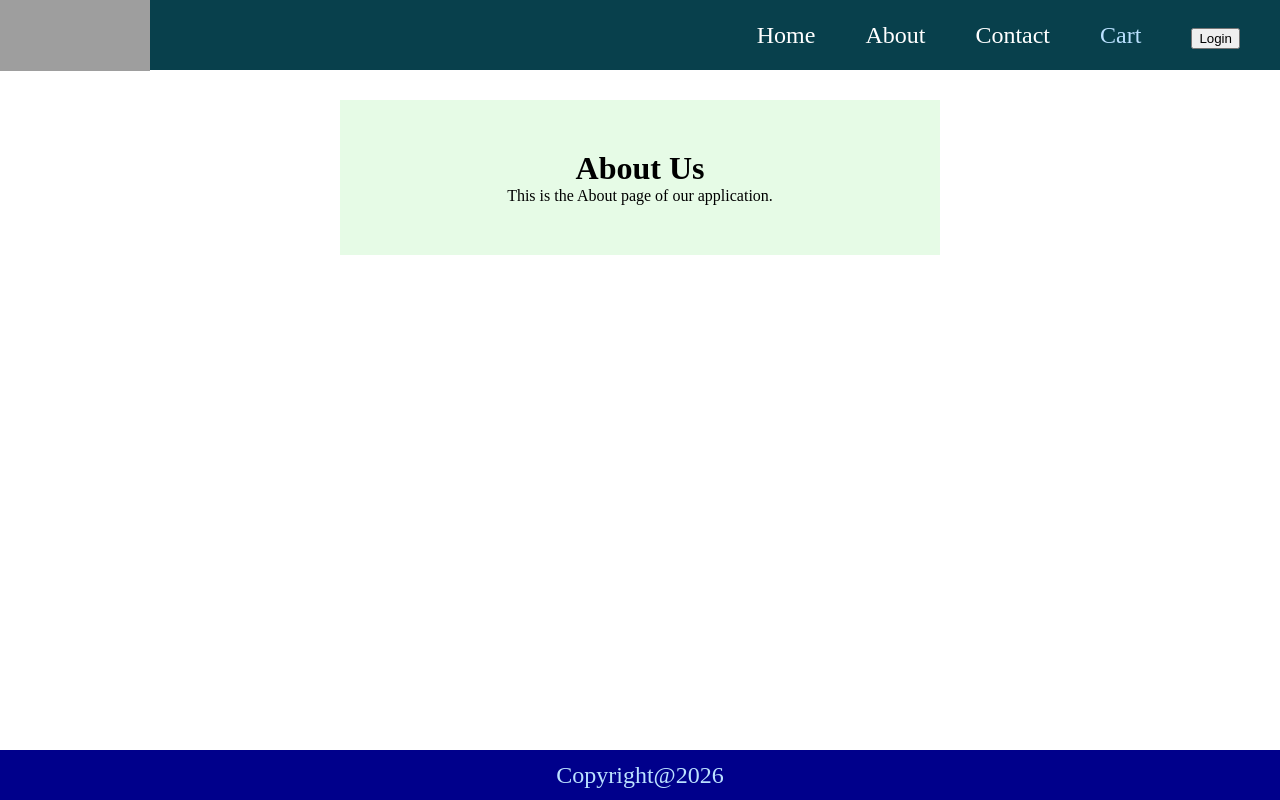
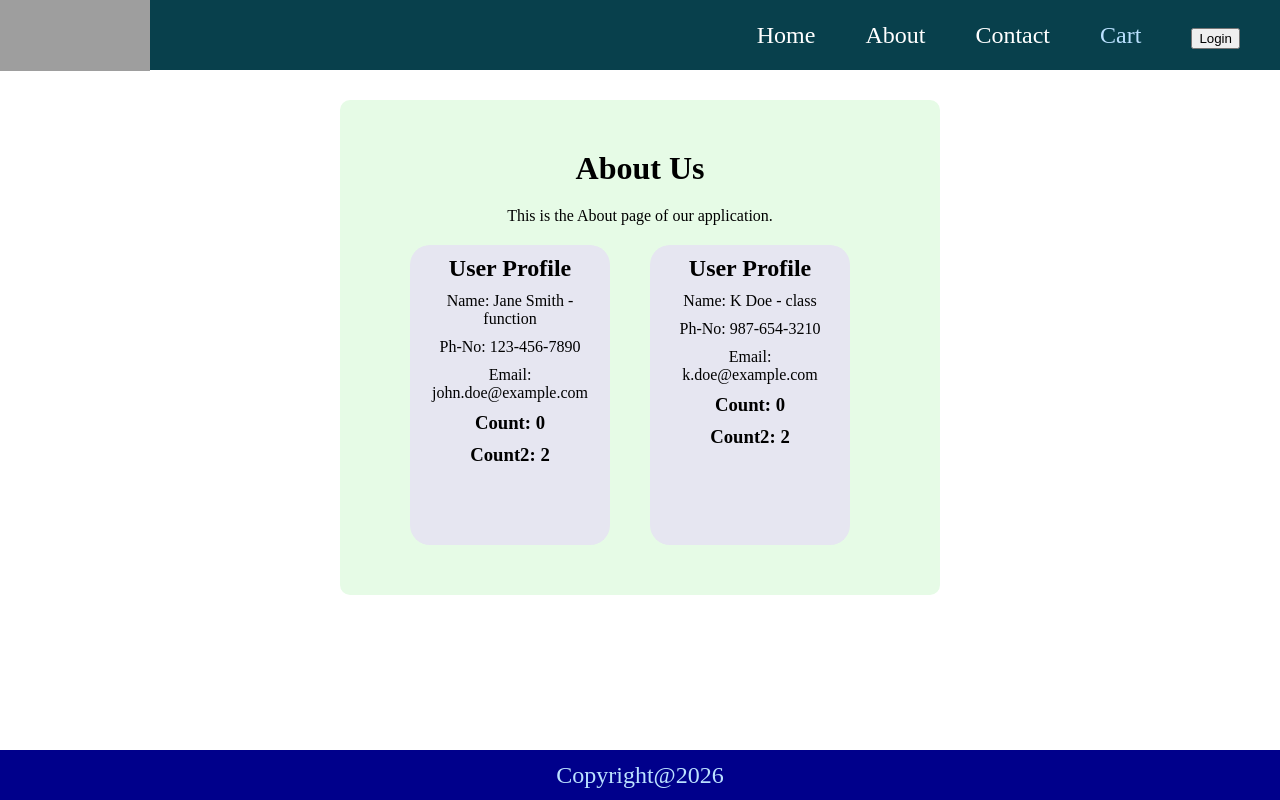
Before and after one commit to shivani3200/NamasteReact, a React (Vite) app: page /about in a window 1280 px wide. Built offline with nearby package versions, Linux system fonts and the light colour scheme; grey boxes are pictures that could not be loaded.

Commit message:
functional Vs Class component- basic

```diff
--- a/src/components/About.js
+++ b/src/components/About.js
@@ -1,8 +1,17 @@
+import User from "./User";
+import UserClass from "./UserClass";
+
+
 const About = () =>{
   return (
-    <div style={{margin: "0 auto", marginTop: "100px", padding: "50px", maxWidth: "600px", textAlign: "center", backgroundColor: "#e6fbe6"}}>
+    <div style={{margin: "0 auto", marginTop: "100px", padding: "50px", maxWidth: "600px", textAlign: "center", backgroundColor: "#e6fbe6", display: "flex", flexDirection: "column", gap: "20px", borderRadius: "10px", justifyContent: "center", alignItems: "center"}}>
       <h1>About Us</h1>
       <p>This is the About page of our application.</p>
+  <div style={{display: "flex", flexDirection: "row", gap: "20px"}}>
+
+    <User name={"Jane Smith - function"}/>
+    <UserClass name={"K Doe - class"} phone={"987-654-3210"} email={"k.doe@example.com"} />
+      </div>
     </div>
   );
 }
--- a/src/components/RestaurantMenu.js
+++ b/src/components/RestaurantMenu.js
@@ -19,6 +19,8 @@ const RestaurantMenu = () => {
     const data = await fetch(MENU_API + resId);
 
     const json = await data.json();
+      console.log(json.data); // Check what's in the response
+
     setResInfo(json.data);
   }
 
--- /dev/null
+++ b/src/components/User.js
@@ -0,0 +1,19 @@
+import { useState } from "react";
+
+const User = (props) =>{
+  const [count] = useState(0);
+  const [count2] = useState(2);
+  return <>
+
+  <div className="user-profile">
+
+    <h2>User Profile</h2>
+    <p>Name: {props.name}</p>
+    <p>Ph-No: 123-456-7890</p>
+    <p>Email: john.doe@example.com</p>
+    <h3>Count: {count}</h3>
+    <h3>Count2: {count2}</h3>
+  </div>
+  </>
+}
+export default User;
--- /dev/null
+++ b/src/components/UserClass.js
@@ -0,0 +1,30 @@
+import React from "react";
+
+class UserClass extends React.Component {
+
+  constructor(props){
+    super(props);
+
+    this.state = {
+      count:0,
+      count2:2
+    }
+  };
+
+
+  render() {
+    const {name, email, phone} = this.props;
+    const {count, count2} = this.state;
+    return <>
+      <div className="user-profile">
+        <h2>User Profile</h2>
+        <p>Name: {name}</p>
+        <p>Ph-No: {phone}</p>
+        <p>Email: {email}</p>
+        <h3>Count: {count}</h3>
+        <h3>Count2: {count2}</h3>
+      </div>
+    </>
+  }
+}
+export default UserClass;
--- a/src/foodOrderingApp.css
+++ b/src/foodOrderingApp.css
@@ -138,3 +138,20 @@ img {
     background-position: -100% 0;
   }
 }
+.user-profile {
+  width: 200px;
+  min-height: 300px;
+  border-radius: 20px;
+  margin-right: 20px;
+  cursor: pointer;
+  background: #e6e6f1;
+  padding: 10px;
+  display: flex;
+  flex-direction: column;
+  align-items: center;
+  gap: 10px;
+}
+.user-profile:hover {
+  transform: scale(1.1);
+  transition: all 0.3s ease-in-out;
+}
```
